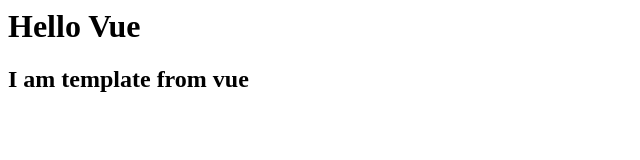
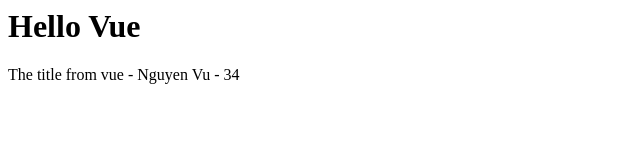
Before and after one commit to vuhoangnguyen0409/VUE-FIREBASE, a plain HTML site: page index.html in a window 1280 px wide. Shown: the whole page, without its empty margins (0-640 px from the left). Drawn offline with nearby package versions, Linux system fonts and the light colour scheme.

Commit message:
Lesson 2

```diff
--- a/app.js
+++ b/app.js
@@ -1,6 +1,11 @@
 const app = Vue.createApp({
-    // data, functions
-    template: '<h2>I am template from vue</h2>'
+    data() {
+        return {
+            title: 'The title from vue',
+            author: ' Nguyen Vu',
+            age: 34
+        }
+    }
 })
 
 app.mount('#app')
--- a/index.html
+++ b/index.html
@@ -7,7 +7,9 @@
 </head>
 <body>
     <h1>Hello Vue</h1>
-    <div id="app"></div>
+    <div id="app">
+        <p>{{ title }} - {{ author }} - {{ age }}</p>
+    </div>
 
     <script src="app.js"></script>
 </body>
```
